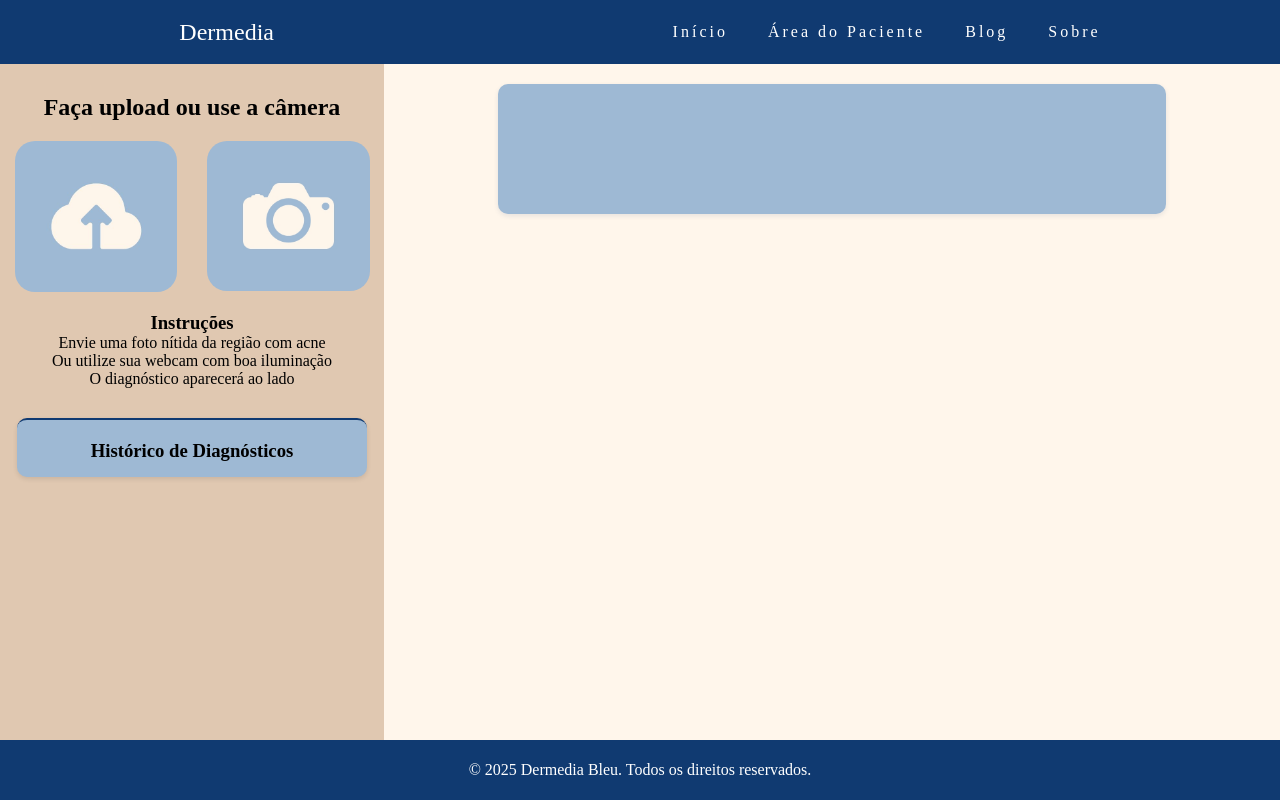
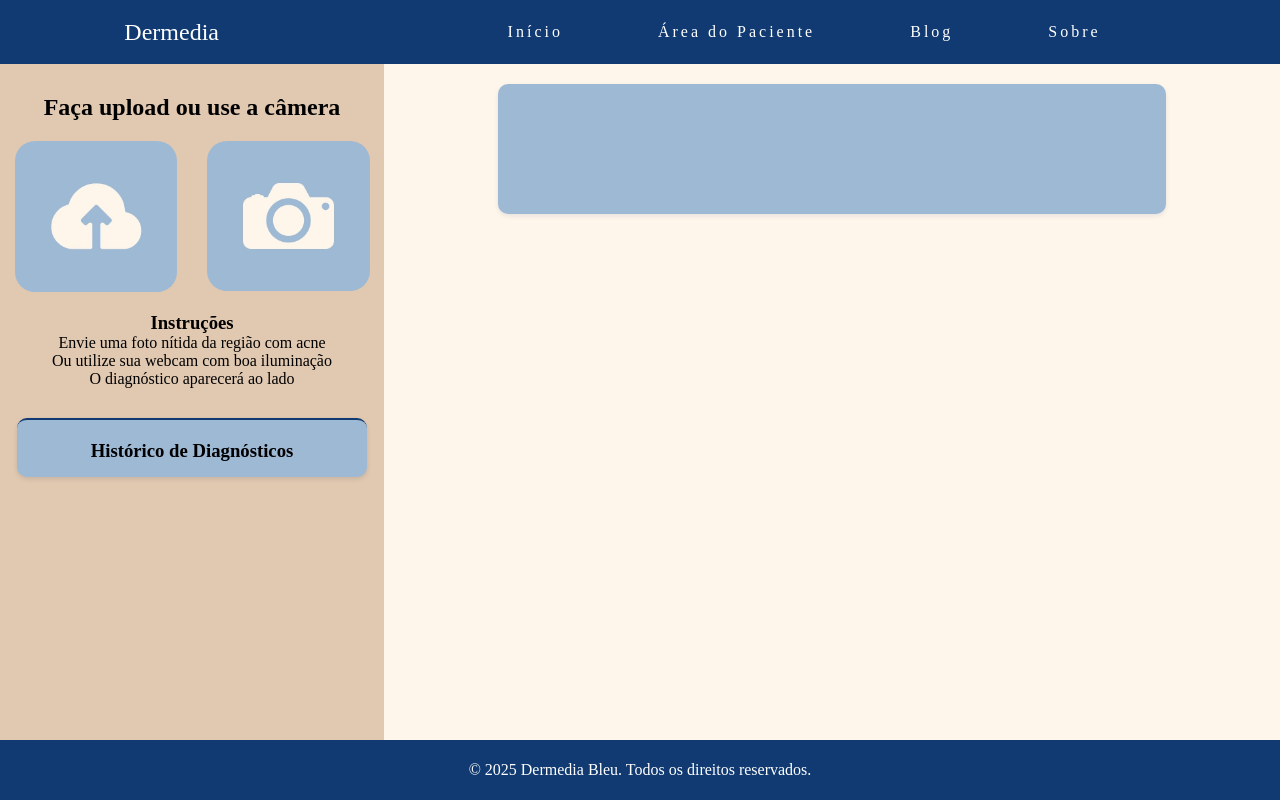
Before and after one commit to Agatha1999/2.1, a plain HTML site: page area_paciente.html in a window 1280 px wide. Drawn offline with Linux system fonts and the light colour scheme; a script that the page names is missing.

Commit message:
Update style.css

```diff
--- a/css/style.css
+++ b/css/style.css
@@ -61,6 +61,7 @@ main {
 .lista-nav li {
     letter-spacing: 3px;
     margin-left: 40px;
+    margin-right: 55px;
 }
 
 .menu-mobile {
```
